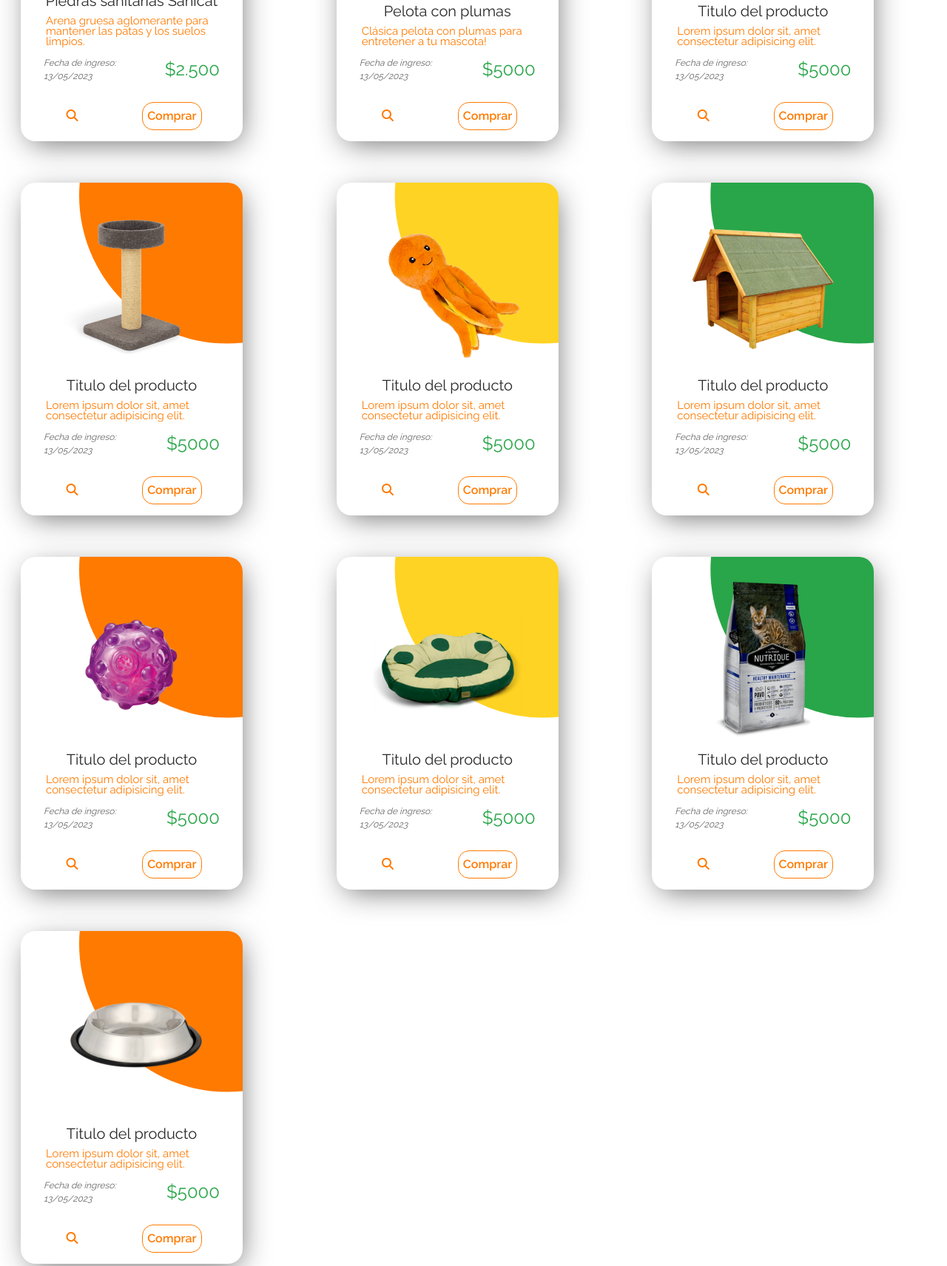
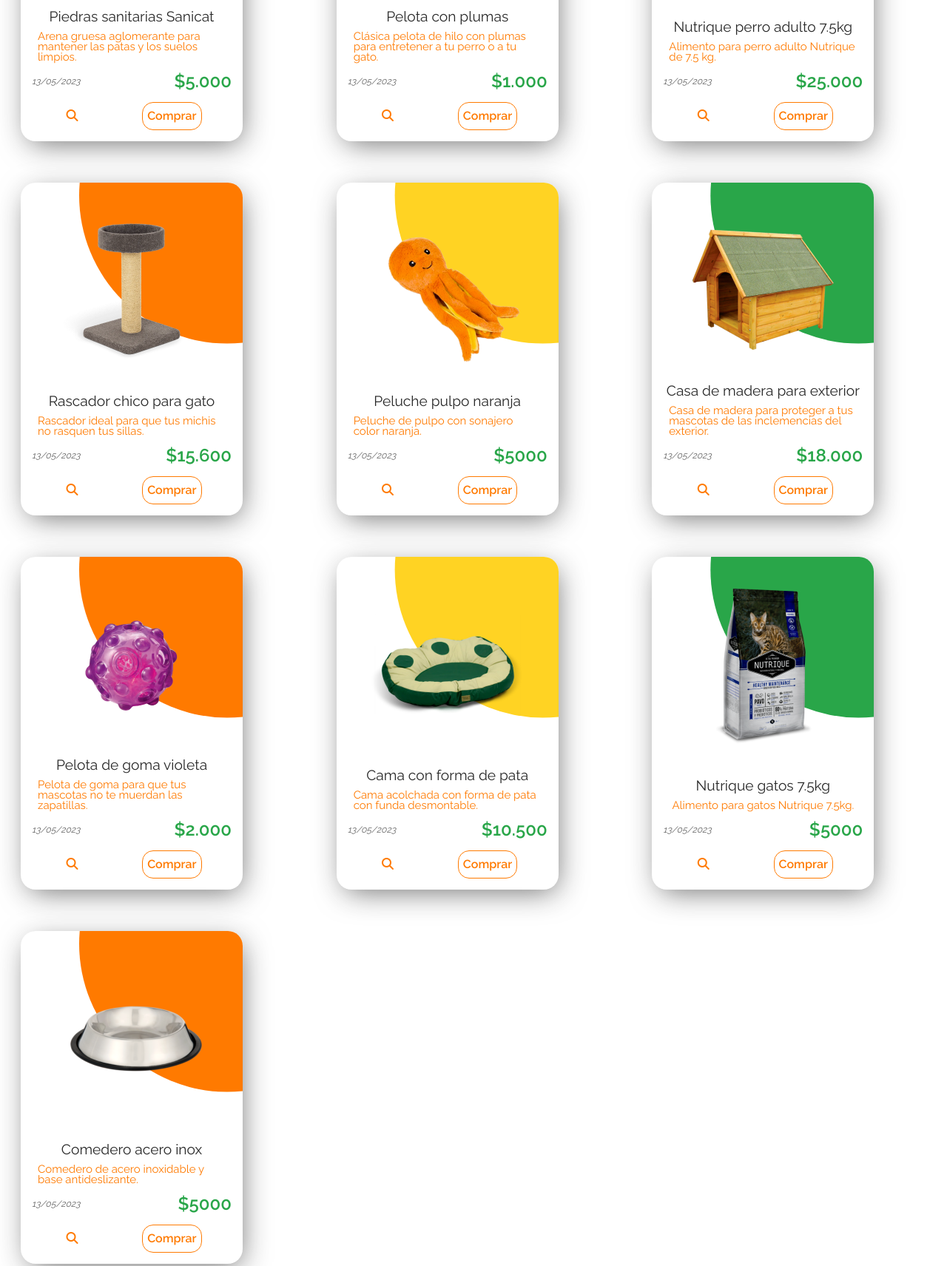
Before and after one commit to ailin-p/digitalers-proyecto-integrador, a plain HTML site: page index.html in a window 1280 px wide. Shown: the part 722-2434 px from the top of the page at 74% size. Drawn offline with nearby package versions, Linux system fonts and the light colour scheme.

Commit message:
general changes

```diff
--- a/css/styles.css
+++ b/css/styles.css
@@ -1,17 +1,4 @@
 @import url('https://fonts.googleapis.com/css2?family=Raleway:wght@400;600;900&display=swap');
-
-
-@media only screen and (width < 768px) {
-    .carousel-desktop {
-        display: none;
-    }
-}
-
-@media only screen and (width > 768px) {
-    .carousel-mobile {
-        display: none;
-    }
-}
 
 :root {
     --primary-color: #FF7A00;
@@ -45,23 +32,27 @@
     color: var(--primary-color);
 }
 
-#navbarSupportedContent {
-    margin-bottom: 10px;
+@media only screen and (width <= 768px) {
+
+    .carousel-desktop {
+        display: none;
+    }
+
+    #navbarSupportedContent {
+        margin-bottom: 10px;
+    }
 }
 
-@media only screen and (width > 1024px) {
+@media only screen and (width >= 768px) {
+    .carousel-mobile {
+        display: none;
+    }
+}
 
-    .user-name, .material-symbols-outlined{
-        padding: 0;
-        margin: 0;
-    }
+@media only screen and (width >= 1024px) {
 
-    .user-info {
-        display: flex;
-        flex-direction: row;
-        align-items: center;
-        gap: 10px;
-        margin: 0;
+    .carousel-mobile {
+        display: none;
     }
 
     .navbar-expand-lg .navbar-nav {
@@ -69,7 +60,7 @@
         margin: 0 auto;
     }
 
-    a.nav-link {
+    header .navbar-nav .nav-link {
         padding: 0;
         margin: 0;
         position: relative;
@@ -100,10 +91,6 @@
 		transform: scaleX(1);
     }
 
-    .carousel-mobile {
-        display: none;
-    }
-
     .card-product:hover {
         box-shadow: 4px 9px 42px -7px rgba(61,61,61,0.95);
         -webkit-box-shadow: 4px 9px 42px -7px rgba(61,61,61,0.95);
@@ -130,6 +117,131 @@
     .card-product-footer .card-buy:hover {
         background-color: var(--primary-color);
         color: white;
+    }
+
+    .product-service:hover {
+        box-shadow: -8px 11px 34px 3px rgba(69,69,69,0.43);
+        -webkit-box-shadow: -8px 11px 34px 3px rgba(69,69,69,0.43);
+        -moz-box-shadow: -8px 11px 34px 3px rgba(69,69,69,0.43);
+        border-radius: 10px;
+    }
+
+    .container-services .product-service p {
+        display: block;
+        color: #2b2b2b;
+      }
+
+    .container-services .product-service i {
+        font-size: 50px;
+      }
+
+      @keyframes wiggle {
+        0%, 7% {
+          transform: rotateZ(0);
+        }
+        15% {
+          transform: rotateZ(-15deg);
+        }
+        20% {
+          transform: rotateZ(10deg);
+        }
+        25% {
+          transform: rotateZ(-10deg);
+        }
+        30% {
+          transform: rotateZ(6deg);
+        }
+        35% {
+          transform: rotateZ(-4deg);
+        }
+        40%, 100% {
+          transform: rotateZ(0);
+        }
+    }
+
+    @keyframes heartbeat {
+        0%, 100% {
+            transform: scale(1);
+          }
+          25% {
+            transform: scale(1.2);
+          }
+          50% {
+            transform: scale(0.8);
+          }
+          75% {
+            transform: scale(1.1);
+          }
+    }
+
+    @keyframes bounce {
+      0%, 100% {
+        transform: translateY(0);
+      }
+      50% {
+        transform: translateY(-15px);
+      }
+    }
+
+    .container-services .product-service:hover .fa-heart{
+        animation: heartbeat 1.5s linear infinite;
+      }
+
+    .container-services .product-service:hover .fa-basket-shopping{
+        animation: bounce 1s linear infinite;
+      }
+
+    .container-services .product-service:hover .fa-paw {
+        animation: wiggle 1.5s linear infinite;
+      }
+
+    footer .main-footer {
+        display: flex;
+    }
+
+    footer .footer-section {
+        margin-top: 10px;
+        flex: 1;
+    }
+
+    footer .footer-section img {
+        width: 150px;
+        height: 150px;
+    }
+
+    footer .footer-section h4 {
+        margin-bottom: 5px;
+    }
+
+    footer .main-footer .social-icons i {
+        margin-top: 20px;
+        font-size: 25px;
+    }
+
+    footer .main-footer .social-icons i:hover {
+        color: var(--primary-color);
+    }
+
+    footer .main-footer .newsletter-form input {
+        margin-top: 10px;
+        width: 90%;
+    }
+
+    footer .main-footer .newsletter-form button {
+        background-color: var(--primary-color);
+        margin-top: 10px;
+        border: none;
+        cursor: pointer;
+        transition: color, 0.5s;
+    }
+
+    footer .main-footer .newsletter-form button:hover {
+        background-color: var(--tertiary-color);
+    }
+
+    footer .main-footer .footer-rights {
+        font-size: 15px;
+        margin: 0;
     }
 
 }
@@ -243,7 +355,7 @@
 }
 
 .card-main {
-    padding: 2px 16px 16px;
+    padding: 5px;
     font-size: 12px;
     display: flex;
     flex-direction: column;
@@ -251,6 +363,7 @@
 }
 
 .card-main h5 {
+    font-size: 1.2rem;
     color: rgb(41, 41, 41);
     margin-bottom: 0;
 }
@@ -262,7 +375,6 @@
 }
 
 .card-prices {
-    padding: 5px;
     display: flex;
     justify-content: space-between;
     width: 100%;
@@ -275,6 +387,7 @@
 }
 
 .card-price {
+    font-weight: 600;
     font-size: 1.5rem;
     color: var(--tertiary-color);
 }
@@ -420,129 +533,5 @@
 
 @media only screen and (min-width:1024px) {
 
-    .product-service:hover {
-        box-shadow: -8px 11px 34px 3px rgba(69,69,69,0.43);
-        -webkit-box-shadow: -8px 11px 34px 3px rgba(69,69,69,0.43);
-        -moz-box-shadow: -8px 11px 34px 3px rgba(69,69,69,0.43);
-        border-radius: 10px;
-    }
-
-    .product-service p {
-        display: block;
-        color: #2b2b2b;
-      }
-
-    .product-service i {
-        font-size: 50px;
-      }
-
-      @keyframes wiggle {
-        0%, 7% {
-          transform: rotateZ(0);
-        }
-        15% {
-          transform: rotateZ(-15deg);
-        }
-        20% {
-          transform: rotateZ(10deg);
-        }
-        25% {
-          transform: rotateZ(-10deg);
-        }
-        30% {
-          transform: rotateZ(6deg);
-        }
-        35% {
-          transform: rotateZ(-4deg);
-        }
-        40%, 100% {
-          transform: rotateZ(0);
-        }
-    }
-
-    @keyframes heartbeat {
-        0%, 100% {
-            transform: scale(1);
-          }
-          25% {
-            transform: scale(1.2);
-          }
-          50% {
-            transform: scale(0.8);
-          }
-          75% {
-            transform: scale(1.1);
-          }
-    }
-
-    @keyframes bounce {
-      0%, 100% {
-        transform: translateY(0);
-      }
-      50% {
-        transform: translateY(-15px);
-      }
-    }
-
-    .product-service:hover .fa-heart{
-        animation: heartbeat 1.5s linear infinite;
-      }
-
-    .product-service:hover .fa-basket-shopping{
-        animation: bounce 1s linear infinite;
-      }
-
-      .product-service:hover .fa-paw{
-        animation: wiggle 1.5s linear infinite;
-      }
-
-    .main-footer {
-        display: flex;
-    }
-
-    .footer-section {
-        margin-top: 10px;
-        flex: 1;
-    }
-
-    .footer-section img {
-        width: 150px;
-        height: 150px;
-    }
-
-    .footer-section h4 {
-        margin-bottom: 5px;
-    }
-
-    .social-icons i {
-        margin-top: 20px;
-        font-size: 25px;
-    }
-
-    .social-icons i:hover {
-        color: var(--primary-color);
-    }
-
-    .newsletter-form input {
-        margin-top: 10px;
-        width: 90%;
-    }
-
-    .newsletter-form button {
-        background-color: var(--primary-color);
-        margin-top: 10px;
-        border: none;
-        cursor: pointer;
-        transition: color, 0.5s;
-    }
-
-.newsletter-form button:hover {
-        background-color: var(--tertiary-color);
-    }
-
-    .footer-rights {
-        font-size: 15px;
-        margin: 0;
-    }
 
 }
--- a/index.html
+++ b/index.html
@@ -87,6 +87,8 @@
 
       <!-- CARROUSEL PARA MOBILE -->
 
+      <!-- No era la idea tener dos códigos de carrousel, pero quería tener dos tamaños de imagen (uno para pantallas grandes y otro para pantallas chicas) así que esta forma de hacerlo fue la que me pareció más sencilla, sin embargo quisiera mejorarlo en el futuro. -->
+
       <div id="carouselExample" class="carousel carousel-mobile slide">
         <div class="carousel-inner">
           <div class="carousel-item active">
@@ -125,8 +127,8 @@
                         <p>Arena gruesa aglomerante para mantener las patas y los suelos limpios.</p>
                     </div>
                     <div class="card-prices">
-                        <div class="admission-date">Fecha de ingreso: 13/05/2023</div>
-                        <div class="card-price">$2.500</div>
+                        <div class="admission-date">13/05/2023</div>
+                        <div class="card-price">$5.000</div>
                     </div>
                 </div>
                 <div class="card-product-footer">
@@ -136,15 +138,72 @@
             </article>
             <article class="card-product">
                 <div class="card-product-header">
-                    <img src="/assets/images/prod2.png" alt="paisaje con nubes arcoiris">
+                    <img src="/assets/images/prod2.png" alt="pelota juguete con plumas">
                 </div>
                 <div class="card-main">
                     <h5>Pelota con plumas</h5>
                     <div class="card-description">
-                        <p>Clásica pelota con plumas para entretener a tu mascota!</p>
+                        <p>Clásica pelota de hilo con plumas para entretener a tu perro o a tu gato.</p>
                     </div>
                     <div class="card-prices">
-                        <div class="admission-date">Fecha de ingreso: 13/05/2023</div>
+                        <div class="admission-date">13/05/2023</div>
+                        <div class="card-price">$1.000</div>
+                    </div>
+                </div>
+                <div class="card-product-footer">
+                    <button class="card-details"><i class="fa-solid fa-magnifying-glass"></i></button>
+                    <button class="card-buy">Comprar</button>
+                </div>
+            </article>
+            <article class="card-product">
+                <div class="card-product-header">
+                    <img src="/assets/images/prod3.png" alt="alimento perro adulto nutrique 7.5kg">
+                </div>
+                <div class="card-main">
+                    <h5>Nutrique perro adulto 7.5kg</h5>
+                    <div class="card-description">
+                        <p>Alimento para perro adulto Nutrique de 7.5 kg.</p>
+                    </div>
+                    <div class="card-prices">
+                        <div class="admission-date">13/05/2023</div>
+                        <div class="card-price">$25.000</div>
+                    </div>
+                </div>
+                <div class="card-product-footer">
+                    <button class="card-details"><i class="fa-solid fa-magnifying-glass"></i></button>
+                    <button class="card-buy">Comprar</button>
+                </div>
+            </article>
+            <article class="card-product">
+                <div class="card-product-header">
+                    <img src="/assets/images/prod5.png" alt="rascador para gatos tamaño chico">
+                </div>
+                <div class="card-main">
+                    <h5>Rascador chico para gato</h5>
+                    <div class="card-description">
+                        <p>Rascador ideal para que tus michis no rasquen tus sillas.</p>
+                    </div>
+                    <div class="card-prices">
+                        <div class="admission-date">13/05/2023</div>
+                        <div class="card-price">$15.600</div>
+                    </div>
+                </div>
+                <div class="card-product-footer">
+                    <button class="card-details"><i class="fa-solid fa-magnifying-glass"></i></button>
+                    <button class="card-buy">Comprar</button>
+                </div>
+            </article>
+            <article class="card-product">
+                <div class="card-product-header">
+                    <img src="/assets/images/prod4.png" alt="peluche pulpo naranja">
+                </div>
+                <div class="card-main">
+                    <h5>Peluche pulpo naranja</h5>
+                    <div class="card-description">
+                        <p>Peluche de pulpo con sonajero color naranja.</p>
+                    </div>
+                    <div class="card-prices">
+                        <div class="admission-date">13/05/2023</div>
                         <div class="card-price">$5000</div>
                     </div>
                 </div>
@@ -155,15 +214,72 @@
             </article>
             <article class="card-product">
                 <div class="card-product-header">
-                    <img src="/assets/images/prod3.png" alt="paisaje con nubes arcoiris">
+                    <img src="/assets/images/prod6.png" alt="casa madera para exterior">
                 </div>
                 <div class="card-main">
-                    <h5>Titulo del producto</h5>
+                    <h5>Casa de madera para exterior</h5>
                     <div class="card-description">
-                        <p>Lorem ipsum dolor sit, amet consectetur adipisicing elit.</p>
+                        <p>Casa de madera para proteger a tus mascotas de las inclemencias del exterior.</p>
                     </div>
                     <div class="card-prices">
-                        <div class="admission-date">Fecha de ingreso: 13/05/2023</div>
+                        <div class="admission-date">13/05/2023</div>
+                        <div class="card-price">$18.000</div>
+                    </div>
+                </div>
+                <div class="card-product-footer">
+                    <button class="card-details"><i class="fa-solid fa-magnifying-glass"></i></button>
+                    <button class="card-buy">Comprar</button>
+                </div>
+            </article>
+            <article class="card-product">
+                <div class="card-product-header">
+                    <img src="/assets/images/prod7.png" alt="pelota de goma">
+                </div>
+                <div class="card-main">
+                    <h5>Pelota de goma violeta</h5>
+                    <div class="card-description">
+                        <p>Pelota de goma para que tus mascotas no te muerdan las zapatillas.</p>
+                    </div>
+                    <div class="card-prices">
+                        <div class="admission-date">13/05/2023</div>
+                        <div class="card-price">$2.000</div>
+                    </div>
+                </div>
+                <div class="card-product-footer">
+                    <button class="card-details"><i class="fa-solid fa-magnifying-glass"></i></button>
+                    <button class="card-buy">Comprar</button>
+                </div>
+            </article>
+            <article class="card-product">
+                <div class="card-product-header">
+                    <img src="/assets/images/prod8.png" alt="cama para mascota con forma de pata color verde">
+                </div>
+                <div class="card-main">
+                    <h5>Cama con forma de pata</h5>
+                    <div class="card-description">
+                        <p>Cama acolchada con forma de pata con funda desmontable.</p>
+                    </div>
+                    <div class="card-prices">
+                        <div class="admission-date">13/05/2023</div>
+                        <div class="card-price">$10.500</div>
+                    </div>
+                </div>
+                <div class="card-product-footer">
+                    <button class="card-details"><i class="fa-solid fa-magnifying-glass"></i></button>
+                    <button class="card-buy">Comprar</button>
+                </div>
+            </article>
+            <article class="card-product">
+                <div class="card-product-header">
+                    <img src="/assets/images/prod9.png" alt="alimento nutrique gato 7.5kg">
+                </div>
+                <div class="card-main">
+                    <h5>Nutrique gatos 7.5kg</h5>
+                    <div class="card-description">
+                        <p>Alimento para gatos Nutrique 7.5kg.</p>
+                    </div>
+                    <div class="card-prices">
+                        <div class="admission-date">13/05/2023</div>
                         <div class="card-price">$5000</div>
                     </div>
                 </div>
@@ -174,129 +290,15 @@
             </article>
             <article class="card-product">
                 <div class="card-product-header">
-                    <img src="/assets/images/prod5.png" alt="paisaje con nubes arcoiris">
+                    <img src="/assets/images/prod10.png" alt="comedero de acero inoxidable">
                 </div>
                 <div class="card-main">
-                    <h5>Titulo del producto</h5>
+                    <h5>Comedero acero inox</h5>
                     <div class="card-description">
-                        <p>Lorem ipsum dolor sit, amet consectetur adipisicing elit.</p>
+                        <p>Comedero de acero inoxidable y base antideslizante.</p>
                     </div>
                     <div class="card-prices">
-                        <div class="admission-date">Fecha de ingreso: 13/05/2023</div>
-                        <div class="card-price">$5000</div>
-                    </div>
-                </div>
-                <div class="card-product-footer">
-                    <button class="card-details"><i class="fa-solid fa-magnifying-glass"></i></button>
-                    <button class="card-buy">Comprar</button>
-                </div>
-            </article>
-            <article class="card-product">
-                <div class="card-product-header">
-                    <img src="/assets/images/prod4.png" alt="paisaje con nubes arcoiris">
-                </div>
-                <div class="card-main">
-                    <h5>Titulo del producto</h5>
-                    <div class="card-description">
-                        <p>Lorem ipsum dolor sit, amet consectetur adipisicing elit.</p>
-                    </div>
-                    <div class="card-prices">
-                        <div class="admission-date">Fecha de ingreso: 13/05/2023</div>
-                        <div class="card-price">$5000</div>
-                    </div>
-                </div>
-                <div class="card-product-footer">
-                    <button class="card-details"><i class="fa-solid fa-magnifying-glass"></i></button>
-                    <button class="card-buy">Comprar</button>
-                </div>
-            </article>
-            <article class="card-product">
-                <div class="card-product-header">
-                    <img src="/assets/images/prod6.png" alt="paisaje con nubes arcoiris">
-                </div>
-                <div class="card-main">
-                    <h5>Titulo del producto</h5>
-                    <div class="card-description">
-                        <p>Lorem ipsum dolor sit, amet consectetur adipisicing elit.</p>
-                    </div>
-                    <div class="card-prices">
-                        <div class="admission-date">Fecha de ingreso: 13/05/2023</div>
-                        <div class="card-price">$5000</div>
-                    </div>
-                </div>
-                <div class="card-product-footer">
-                    <button class="card-details"><i class="fa-solid fa-magnifying-glass"></i></button>
-                    <button class="card-buy">Comprar</button>
-                </div>
-            </article>
-            <article class="card-product">
-                <div class="card-product-header">
-                    <img src="/assets/images/prod7.png" alt="paisaje con nubes arcoiris">
-                </div>
-                <div class="card-main">
-                    <h5>Titulo del producto</h5>
-                    <div class="card-description">
-                        <p>Lorem ipsum dolor sit, amet consectetur adipisicing elit.</p>
-                    </div>
-                    <div class="card-prices">
-                        <div class="admission-date">Fecha de ingreso: 13/05/2023</div>
-                        <div class="card-price">$5000</div>
-                    </div>
-                </div>
-                <div class="card-product-footer">
-                    <button class="card-details"><i class="fa-solid fa-magnifying-glass"></i></button>
-                    <button class="card-buy">Comprar</button>
-                </div>
-            </article>
-            <article class="card-product">
-                <div class="card-product-header">
-                    <img src="/assets/images/prod8.png" alt="paisaje con nubes arcoiris">
-                </div>
-                <div class="card-main">
-                    <h5>Titulo del producto</h5>
-                    <div class="card-description">
-                        <p>Lorem ipsum dolor sit, amet consectetur adipisicing elit.</p>
-                    </div>
-                    <div class="card-prices">
-                        <div class="admission-date">Fecha de ingreso: 13/05/2023</div>
-                        <div class="card-price">$5000</div>
-                    </div>
-                </div>
-                <div class="card-product-footer">
-                    <button class="card-details"><i class="fa-solid fa-magnifying-glass"></i></button>
-                    <button class="card-buy">Comprar</button>
-                </div>
-            </article>
-            <article class="card-product">
-                <div class="card-product-header">
-                    <img src="/assets/images/prod9.png" alt="paisaje con nubes arcoiris">
-                </div>
-                <div class="card-main">
-                    <h5>Titulo del producto</h5>
-                    <div class="card-description">
-                        <p>Lorem ipsum dolor sit, amet consectetur adipisicing elit.</p>
-                    </div>
-                    <div class="card-prices">
-                        <div class="admission-date">Fecha de ingreso: 13/05/2023</div>
-                        <div class="card-price">$5000</div>
-                    </div>
-                </div>
-                <div class="card-product-footer">
-                    <button class="card-details"><i class="fa-solid fa-magnifying-glass"></i></button>
-                    <button class="card-buy">Comprar</button>
-                </div>
-            </article>
-            <article class="card-product">
-                <div class="card-product-header">
-                    <img src="/assets/images/prod10.png" alt="paisaje con nubes arcoiris">
-                </div>
-                <div class="card-main">
-                    <h5>Titulo del producto</h5>
-                    <div class="card-description">
-                        <p>Lorem ipsum dolor sit, amet consectetur adipisicing elit.</p>
-                    </div>
-                    <div class="card-prices">
-                        <div class="admission-date">Fecha de ingreso: 13/05/2023</div>
+                        <div class="admission-date">13/05/2023</div>
                         <div class="card-price">$5000</div>
                     </div>
                 </div>
```
